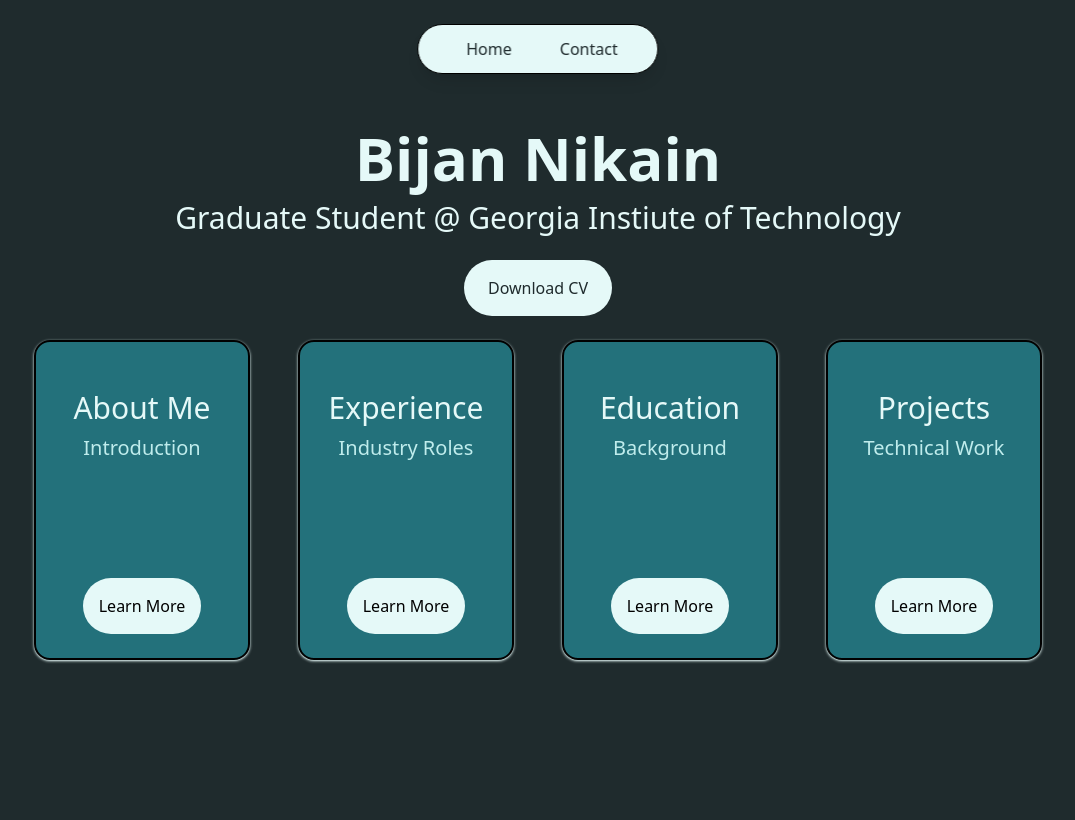
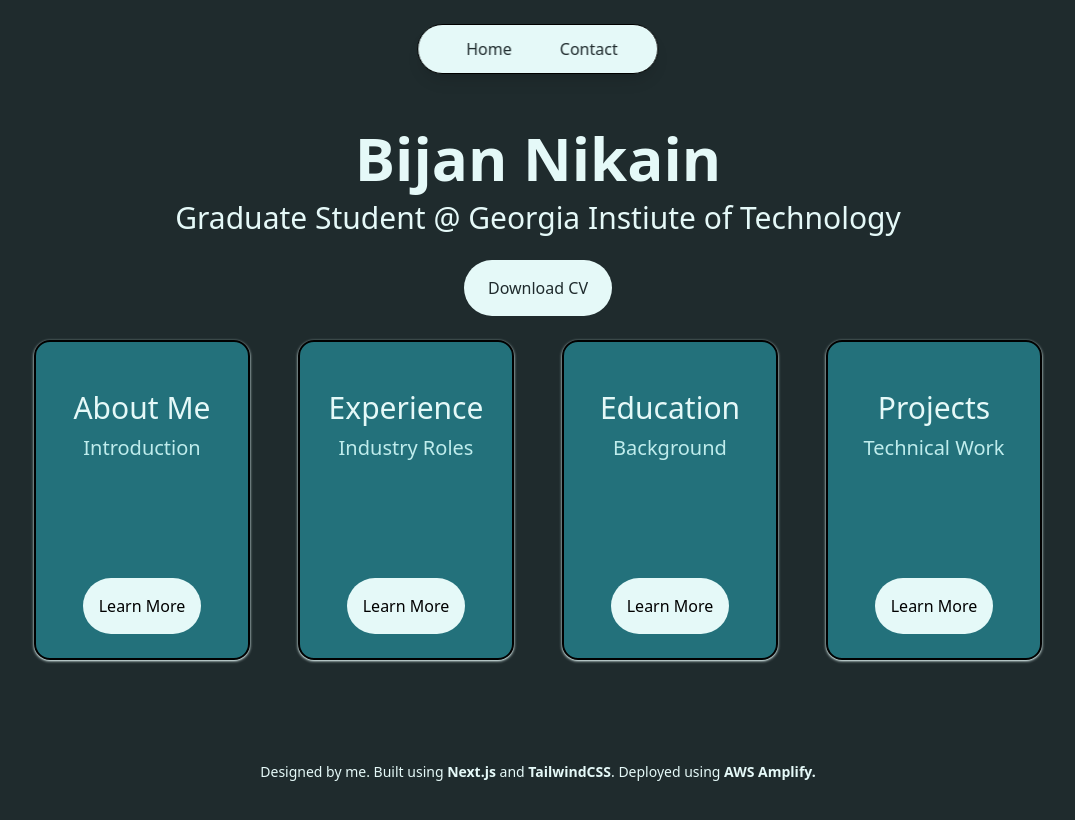
Before and after one commit to bnikain21/my-website, a Next.js app: page / in a window 1280 px wide. Shown: the top 820 px of the page, without its empty margins (102-1177 px from the left). Built offline with nearby package versions, Linux system fonts and the light colour scheme.

Commit message:
added footer

```diff
--- a/app/page.tsx
+++ b/app/page.tsx
@@ -20,6 +20,14 @@ export default function Home() {
         <ContentCard title="Education" short_desc="Background" path="/education"/>
         <ContentCard title="Projects" short_desc="Technical Work" path="/projects"/>
       </div>
+      <div className="flex justify-center items-center h-20 mt-12">
+        <p className="text-center text-text-e1m text-sm">
+          Designed by me.
+          Built using <a className="font-bold" href="https://nextjs.org/"> Next.js </a> and
+          <a className="font-bold" href="https://tailwindcss.com/"> TailwindCSS</a>. Deployed using
+           <a className="font-bold" href="https://aws.amazon.com/amplify/"> AWS Amplify. </a>
+        </p>
+      </div>
     </section>
 
   );
```
